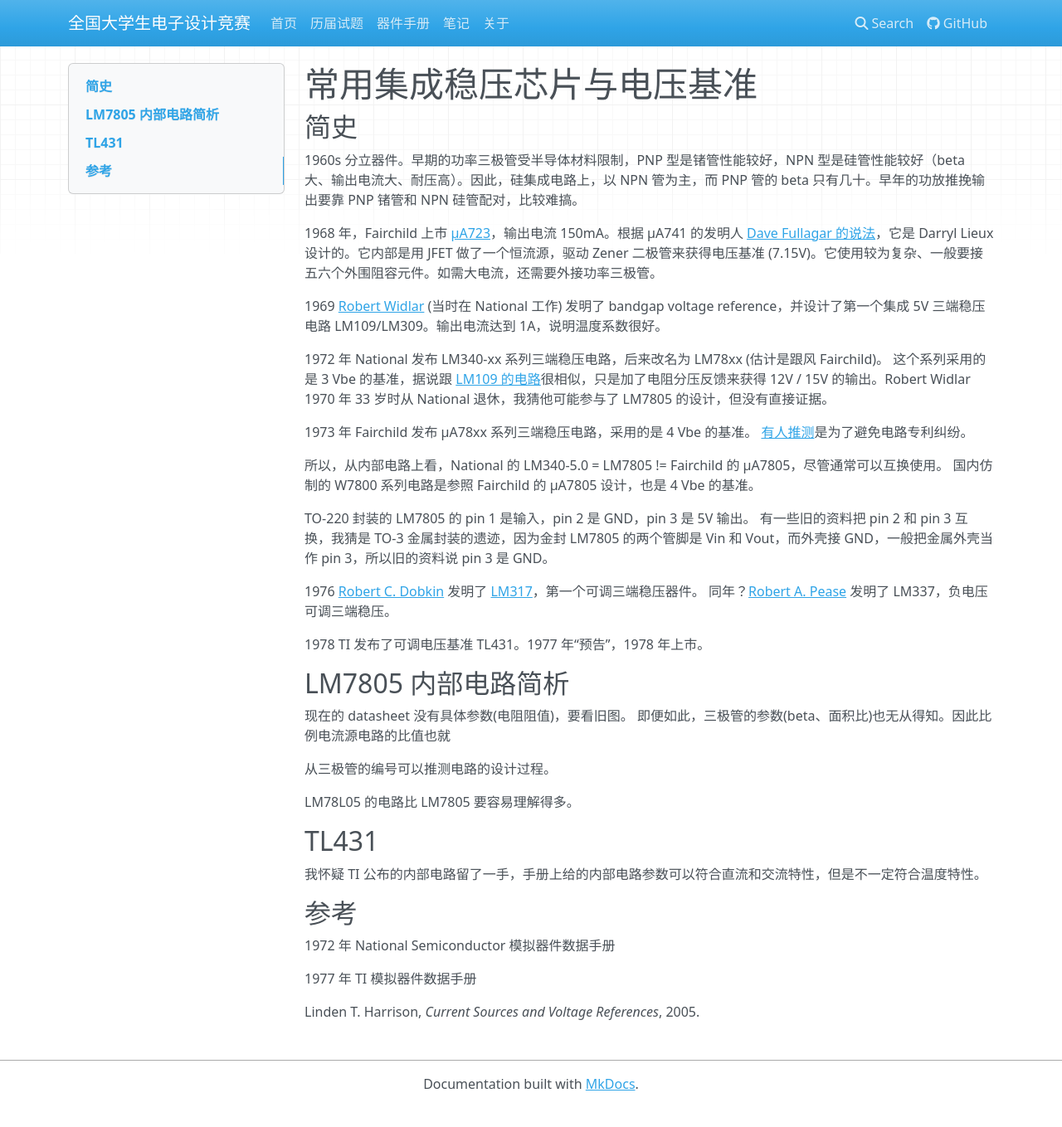
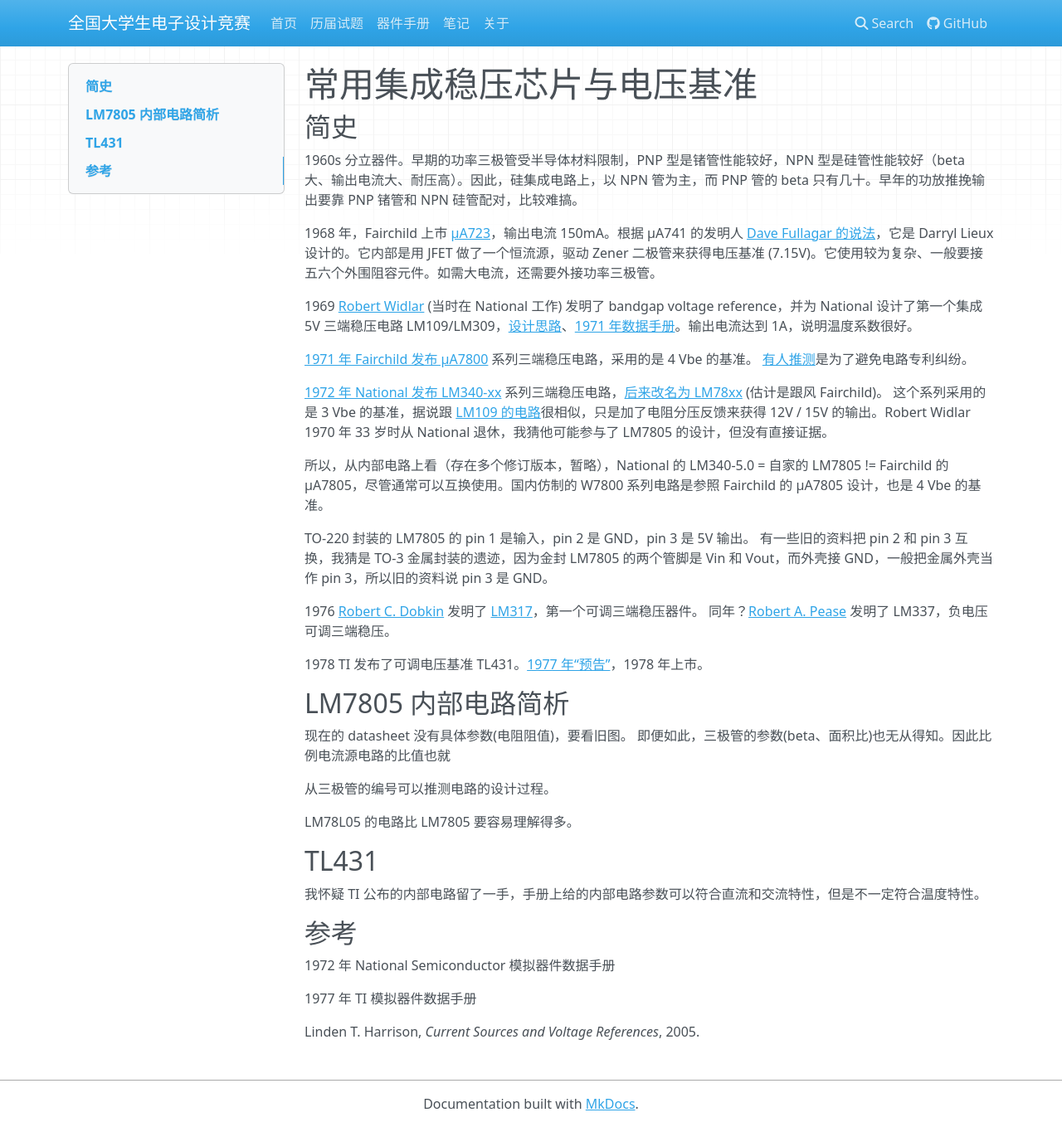
Before and after one commit to chenshuo/nuedc, an MkDocs documentation site: the page built from docs/regulator.md, in a window 1280 px wide and 1359 px high. Shown: the whole window at 83% size. Built offline with MkDocs 1.6.1, drawn with Linux system fonts in a browser that asks for light colours; nearby versions of some CDN libraries.

Commit message:
update regulator notes.

```diff
--- a/docs/regulator.md
+++ b/docs/regulator.md
@@ -6,16 +6,15 @@
 
 1968 年，Fairchild 上市 [µA723](https://www.ti.com/lit/ds/symlink/ua723.pdf)，输出电流 150mA。根据 µA741 的发明人 [Dave Fullagar 的说法](https://archive.computerhistory.org/resources/text/Oral_History/Fairchild_at_50/102658281.05.01.acc.pdf)，它是 Darryl Lieux 设计的。它内部是用 JFET 做了一个恒流源，驱动 Zener 二极管来获得电压基准 (7.15V)。它使用较为复杂、一般要接五六个外围阻容元件。如需大电流，还需要外接功率三极管。
 
-1969 [Robert Widlar](https://en.wikipedia.org/wiki/Bob_Widlar) (当时在 National 工作) 发明了 bandgap voltage reference，并设计了第一个集成 5V 三端稳压电路 LM109/LM309。输出电流达到 1A，说明温度系数很好。
+1969 [Robert Widlar](https://en.wikipedia.org/wiki/Bob_Widlar) (当时在 National 工作) 发明了 bandgap voltage reference，并为 National 设计了第一个集成 5V 三端稳压电路 LM109/LM309，[设计思路](http://www.ti.com/lit/an/snva512b/snva512b.pdf)、[1971 年数据手册](http://www.bitsavers.org/components/national/_dataBooks/1971_National_Linear_Integrated_Circuits.pdf)。输出电流达到 1A，说明温度系数很好。
 
-1972 年 National 发布 LM340-xx 系列三端稳压电路，后来改名为 LM78xx (估计是跟风 Fairchild)。
+[1971 年 Fairchild 发布 µA7800](http://www.bitsavers.org/components/fairchild/_dataBooks/1971_Fairchild_Linear_Integrated_Circuits_Data_Catalog.pdf) 系列三端稳压电路，采用的是 4 Vbe 的基准。
+[有人推测](https://www.righto.com/2014/09/reverse-engineering-counterfeit-7805.html)是为了避免电路专利纠纷。
+
+[1972 年 National 发布 LM340-xx](http://www.bitsavers.org/components/national/_dataBooks/1972_National_Linear_Integrated_Circuits.pdf) 系列三端稳压电路，[后来改名为 LM78xx](http://www.bitsavers.org/components/national/_dataBooks/1980_National_Linear_Databook.pdf) (估计是跟风 Fairchild)。
 这个系列采用的是 3 Vbe 的基准，据说跟 [LM109 的电路](http://www.ti.com/lit/an/snva512b/snva512b.pdf)很相似，只是加了电阻分压反馈来获得 12V / 15V 的输出。Robert Widlar 1970 年 33 岁时从 National 退休，我猜他可能参与了 LM7805 的设计，但没有直接证据。
 
-1973 年 Fairchild 发布 µA78xx 系列三端稳压电路，采用的是 4 Vbe 的基准。
-[有人推测](https://www.righto.com/2014/09/reverse-engineering-counterfeit-7805.html)是为了避免电路专利纠纷。
-
-所以，从内部电路上看，National 的 LM340-5.0 = LM7805 != Fairchild 的 µA7805，尽管通常可以互换使用。
-国内仿制的 W7800 系列电路是参照 Fairchild 的 µA7805 设计，也是 4 Vbe 的基准。
+所以，从内部电路上看（存在多个修订版本，暂略），National 的 LM340-5.0 = 自家的 LM7805 != Fairchild 的 µA7805，尽管通常可以互换使用。国内仿制的 W7800 系列电路是参照 Fairchild 的 µA7805 设计，也是 4 Vbe 的基准。
 
 TO-220 封装的 LM7805 的 pin 1 是输入，pin 2 是 GND，pin 3 是 5V 输出。
 有一些旧的资料把 pin 2 和 pin 3 互换，我猜是 TO-3 金属封装的遗迹，因为金封 LM7805
@@ -24,7 +23,7 @@
 1976 [Robert C. Dobkin](https://en.wikipedia.org/wiki/Bob_Dobkin) 发明了 [LM317](https://en.wikipedia.org/wiki/LM317)，第一个可调三端稳压器件。
 同年？[Robert A. Pease](https://en.wikipedia.org/wiki/Bob_Pease) 发明了 LM337，负电压可调三端稳压。
 
-1978 TI 发布了可调电压基准 TL431。1977 年“预告”，1978 年上市。
+1978 TI 发布了可调电压基准 TL431。[1977 年“预告”](https://frank.pocnet.net/other/sos/TexasInstruments_TheVoltageRegulatorHandbook_1977.pdf)，1978 年上市。
 
 ## LM7805 内部电路简析
 
```
Also changed, not shown: docs/notes.md (+6 -0 lines).
